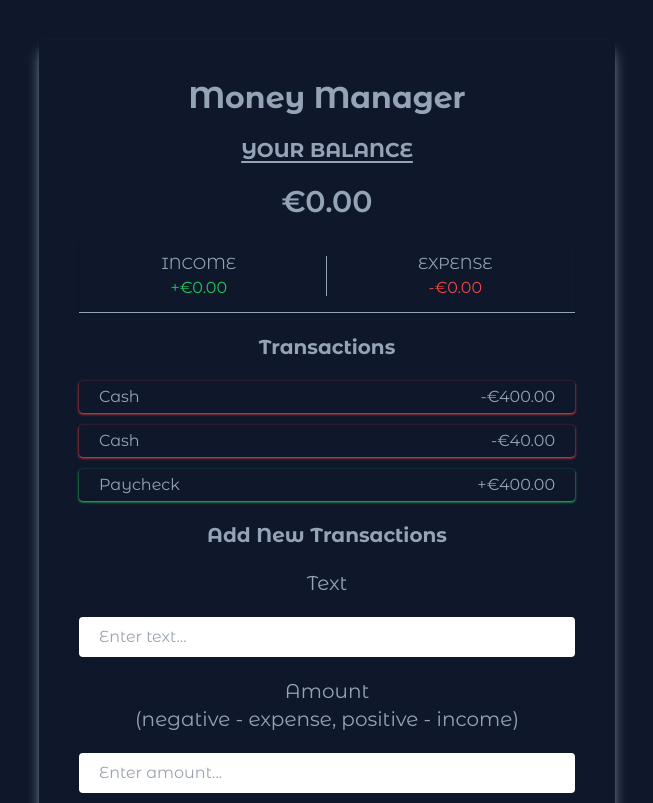
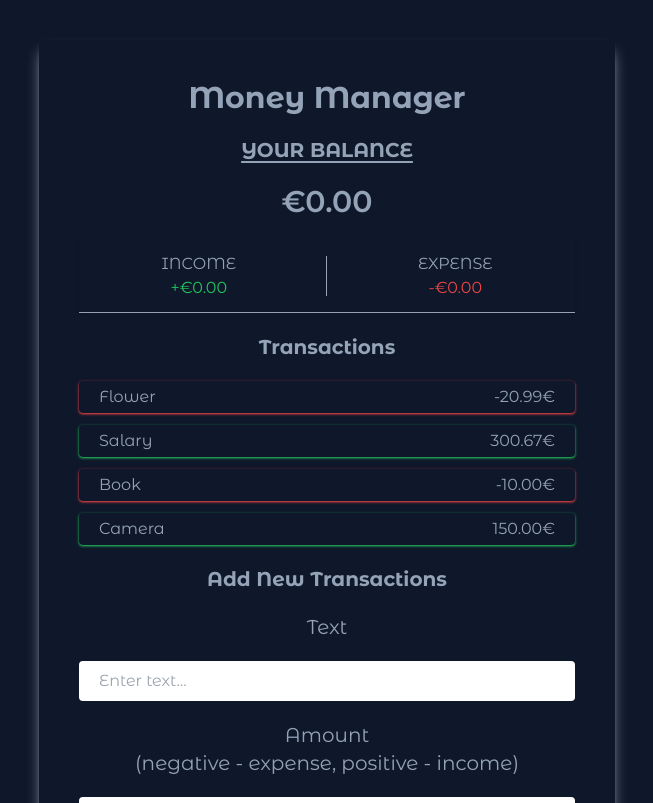
Before and after one commit to jackal7819/money-manager, a Vue app: page / in a window 1280 px wide. Shown: the top 803 px of the page, without its empty margins (313-966 px from the left). Built offline with nearby package versions, Linux system fonts and the light colour scheme.

Commit message:
Add transactions

```diff
--- a/src/App.vue
+++ b/src/App.vue
@@ -1,20 +1,30 @@
 <script setup>
+	import { ref } from 'vue';
 	import Header from './components/Header.vue';
 	import Balance from './components/Balance.vue';
 	import IncomeExpenses from './components/IncomeExpenses.vue';
 	import TransactionsList from './components/TransactionsList.vue';
 	import AddTransactions from './components/AddTransactions.vue';
+
+	const transactions = ref([
+		{ id: 1, text: 'Flower', amount: -20.99 },
+		{ id: 2, text: 'Salary', amount: 300.67 },
+		{ id: 3, text: 'Book', amount: -10 },
+		{ id: 4, text: 'Camera', amount: 150 },
+	]);
 </script>
 
 <template>
-	<main class="flex items-center justify-center min-h-screen text-slate-400 bg-slate-900">
+	<main
+		class="flex items-center justify-center min-h-screen text-slate-400 bg-slate-900"
+	>
 		<div
 			class="flex flex-col w-4/5 max-w-xl gap-5 p-10 mx-auto my-10 text-center rounded shadow-lg shadow-slate-400"
 		>
 			<Header />
 			<Balance />
 			<IncomeExpenses />
-			<TransactionsList />
+			<TransactionsList :transactions="transactions" />
 			<AddTransactions />
 		</div>
 	</main>
--- a/src/components/TransactionsList.vue
+++ b/src/components/TransactionsList.vue
@@ -1,17 +1,30 @@
-<script setup></script>
+<script setup>
+	defineProps({
+		transactions: {
+			type: Array,
+			required: true,
+		}
+	})
+</script>
 
 <template>
 	<h3 class="text-xl font-bold">Transactions</h3>
-	<ul id="list" class='flex flex-col gap-3'>
-		<li class="relative flex justify-between px-5 py-1 rounded shadow group shadow-red-500">
-			Cash <span>-€400.00</span><button class="absolute text-red-500 transition-all duration-1000 opacity-0 -left-5 group-hover:opacity-100">&#10006;</button>
-		</li>
-		<li class="relative flex justify-between px-5 py-1 rounded shadow group shadow-red-500">
-			Cash <span>-€40.00</span><button class="absolute text-red-500 transition-all duration-1000 opacity-0 -left-5 group-hover:opacity-100">&#10006;</button>
-		</li>
-		<li class="relative flex justify-between px-5 py-1 rounded shadow group shadow-green-500">
-			Paycheck <span>+€400.00</span
-			><button class="absolute text-red-500 transition-all duration-1000 opacity-0 -left-5 group-hover:opacity-100">&#10006;</button>
+	<ul id="list" class="flex flex-col gap-3">
+		<li
+			v-for="transaction in transactions"
+			:key="transaction.id"
+			:class="
+				transaction.amount > 0 ? 'shadow-green-500' : 'shadow-red-500'
+			"
+			class="relative flex justify-between px-5 py-1 rounded shadow group"
+		>
+			{{ transaction.text }}
+			<span>{{ transaction.amount.toFixed(2) }}€</span
+			><button
+				class="absolute text-red-500 transition-all duration-1000 opacity-0 -left-5 group-hover:opacity-100"
+			>
+				&#10006;
+			</button>
 		</li>
 	</ul>
 </template>
```
